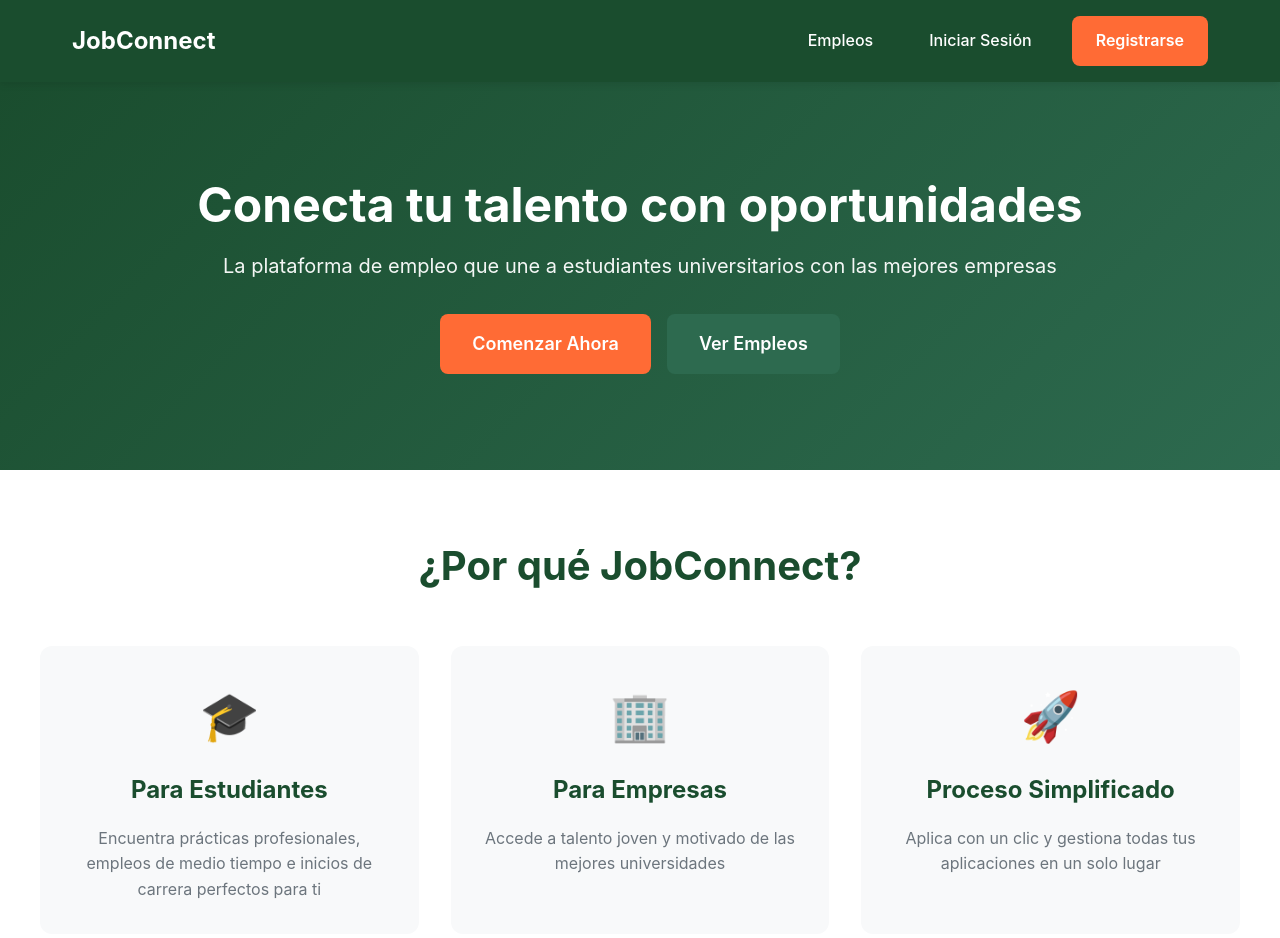
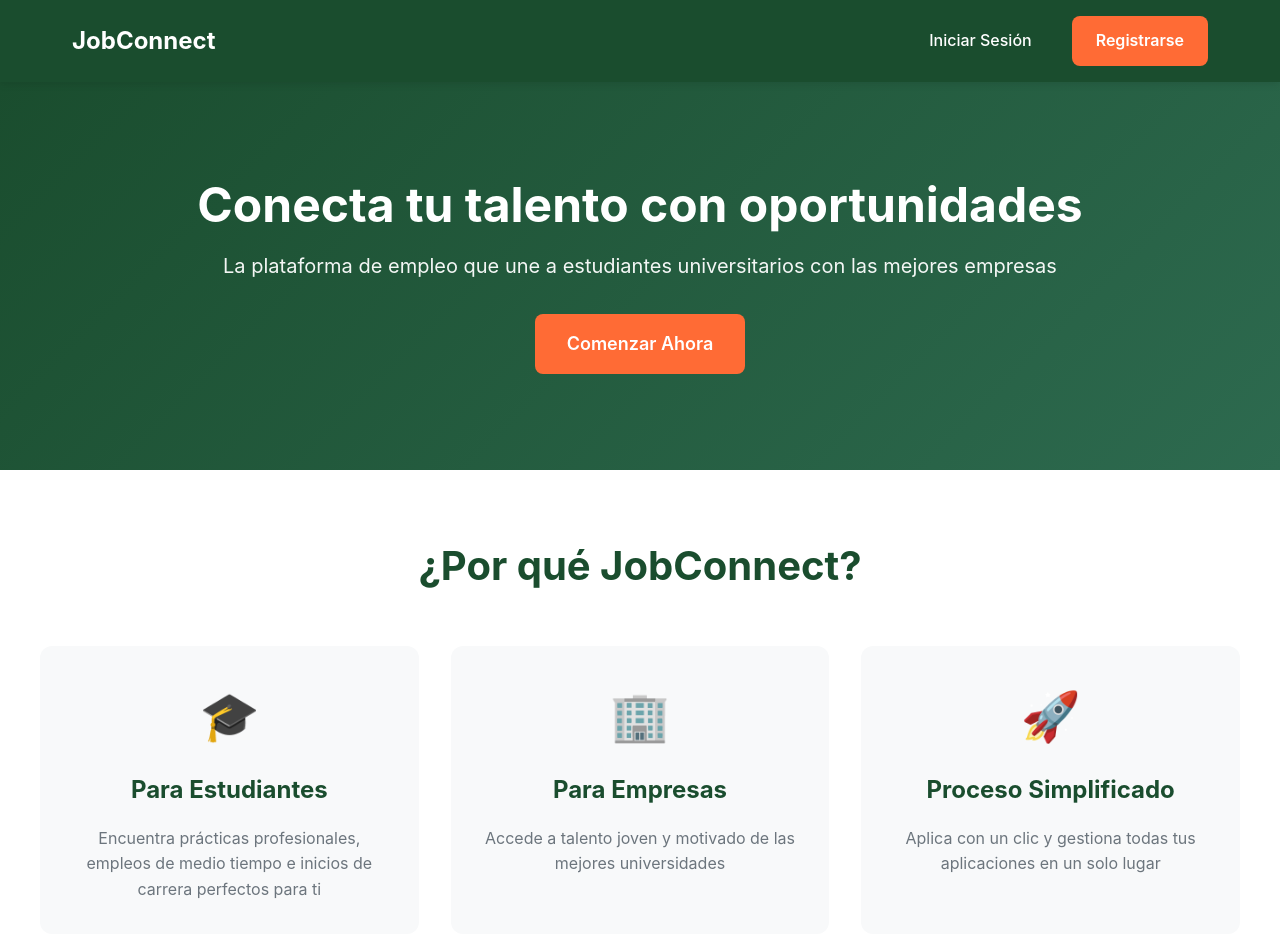
Before and after one commit to luisHidalgo-git/Sut, a React (Vite) app in the folder client/: page / in a window 1280 px wide. Shown: the top 938 px of the page. Built offline with nearby package versions, Linux system fonts and the light colour scheme; no server answers.

Commit message:
añadir publicaciones

```diff
--- a/client/src/components/Navbar.jsx
+++ b/client/src/components/Navbar.jsx
@@ -30,7 +30,7 @@
         </Link>
 
         <div className="nav-menu">
-          <Link to="/jobs" className="nav-link">Empleos</Link>
+          {user && <Link to="/jobs" className="nav-link">Empleos</Link>}
 
           {user ? (
             <>
--- a/client/src/pages/Home.jsx
+++ b/client/src/pages/Home.jsx
@@ -15,9 +15,6 @@
             <div className="hero-actions">
               <Link to="/register" className="btn btn-primary btn-large">
                 Comenzar Ahora
-              </Link>
-              <Link to="/jobs" className="btn btn-secondary btn-large">
-                Ver Empleos
               </Link>
             </div>
           )}
```
